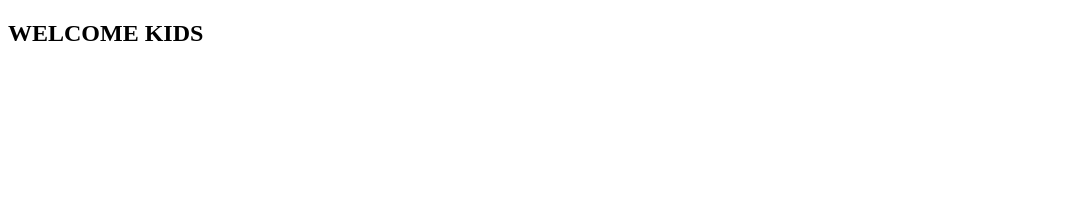
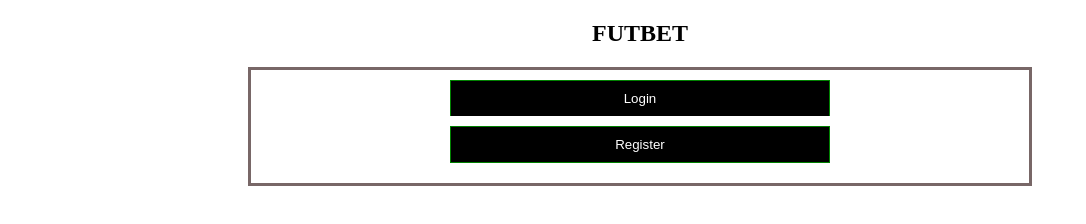
Before and after one commit to pvelpur/FutbolApp, a website: page index.html in a window 1280 px wide. Shown: the whole page, without its empty margins (0-1086 px from the left). Drawn offline with Linux system fonts and the light colour scheme.

Commit message:
Buttons on homepage created and formatted

```diff
--- a/index.html
+++ b/index.html
@@ -1,5 +1,34 @@
 <!DOCTYPE html>
 <html lang="en">
+        <style>
+                .btn-group{
+                    margin: auto;
+                    width: 60%;
+                    border: 3px solid #786767;
+                    padding: 10px;
+                }
+                button {
+                  background-color: #000000; /* Black background */
+                  border: 1px solid green; /* Green border */
+                  color: white; /* White text */
+                  padding: 10px 24px; /* Some padding */
+                  cursor: pointer; /* Pointer/hand icon */
+                  width: 50%; /* Set a width if needed */
+                  display: block; /* Make the buttons appear below each other */
+                  margin: auto;
+                  margin-bottom: 10px;
+
+                }
+
+                .btn-group button:not(:last-child) {
+                  border-bottom: none; /* Prevent double borders */
+                }
+
+                /* Add a background color on hover */
+                .btn-group button:hover {
+                  background-color: #D4AF37;
+                }
+                </style>
 <head>
     <meta charset="UTF-8">
     <meta name="viewport" content="width=device-width, initial-scale=1.0">
@@ -7,7 +36,11 @@
     <title>Application</title>
 </head>
 <body>
-    <h2>WELCOME KIDS</h2>
+    <h2><center>FUTBET</center></h2>
+    <div class="btn-group">
+            <button>Login</button>
+            <button>Register</button>
+     </div>
 
 </body>
 </html>
```
Also changed, not shown: 1 other file.
